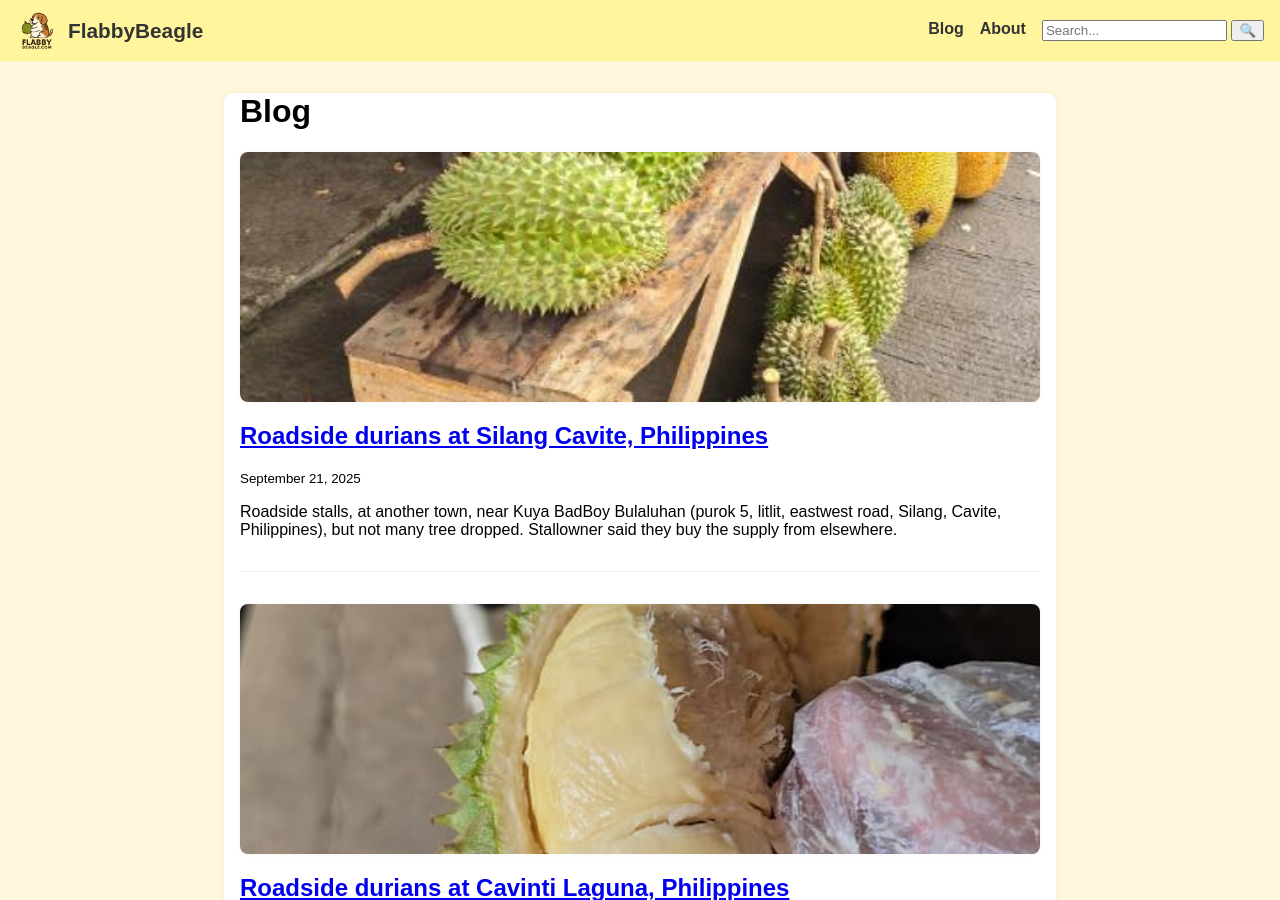
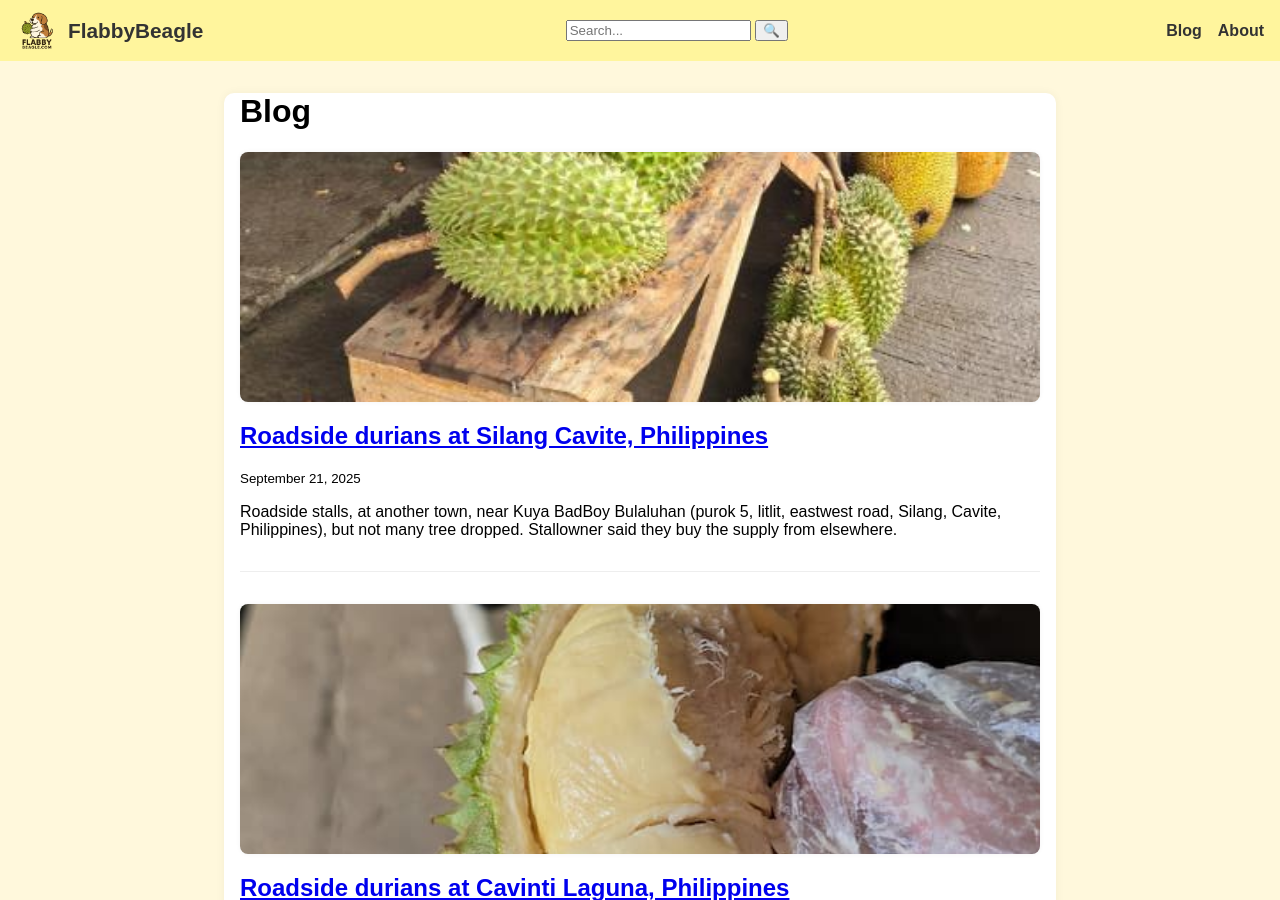
Before and after one commit to yensan57/flabbybeagle, a Jekyll site: the page built from index.md, in a window 1280 px wide and 900 px high. Built offline with Jekyll 4.4.1, drawn with Linux system fonts in a browser that asks for light colours.

Commit message:
Update default.html

```diff
--- a/_layouts/default.html
+++ b/_layouts/default.html
@@ -208,30 +208,26 @@
 <body>
   <header>
       <nav class="navbar">
-
         <!-- Logo and Site Name -->
         <a href="{{ '/' | relative_url }}" class="nav-brand">
           <img src="/assets/images/flabbybeagle_icon_words_png_70px.png" alt="FlabbyBeagle Logo">
           {{ site.title }}
         </a>
 
-      <!-- Hamburger menu toggle -->
-      <button class="nav-toggle" aria-label="Toggle navigation">☰</button>
+        <!-- Search bar to the left of Blog and About -->
+        <form action="/search" method="get" class="search-form">
+          <input type="text" name="q" placeholder="Search..." class="search-input">
+          <button type="submit" class="search-button">🔍</button>
+        </form>
 
         <!-- Navigation menu -->
         <ul class="nav-menu">
           <li><a href="{{ '/' | relative_url }}">Blog</a></li>
           <li><a href="{{ '/about' | relative_url }}">About</a></li>
-
-      <!-- Move search bar inside the menu -->
-      <li class="search-item">
-        <form action="/search" method="get" class="search-form">
-          <input type="text" name="q" placeholder="Search..." class="search-input">
-          <button type="submit" class="search-button">🔍</button>
-        </form>
-      </li>
         </ul>
 
+        <!-- Hamburger menu toggle -->
+        <button class="nav-toggle" aria-label="Toggle navigation">☰</button>
       </nav>
 
   </header>
```
Lines whose indentation alone changed are shown as unchanged.
